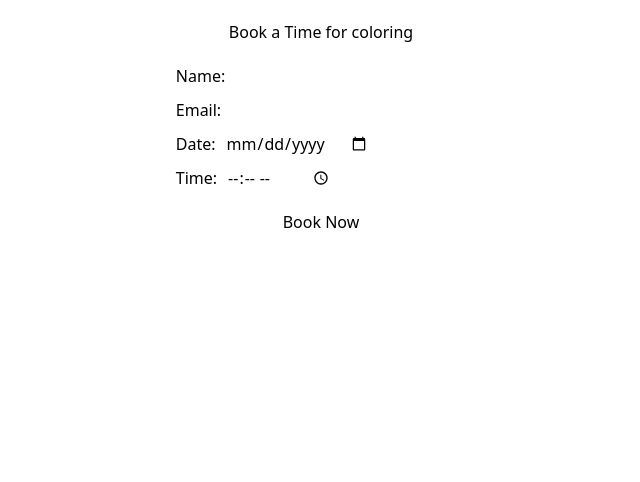
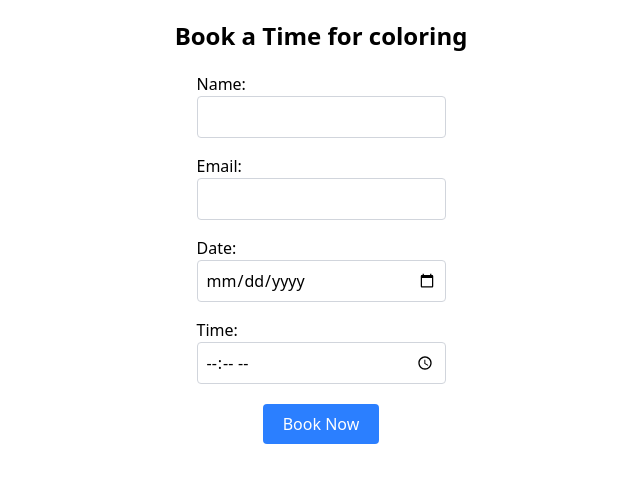
Before and after one commit to MossDog/Bookings, a React (Vite) app in the folder web-client/: page /service/coloring in a window 1280 px wide. Shown: the top 482 px of the page, without its empty margins (319-959 px from the left). Built offline with nearby package versions, Linux system fonts and the light colour scheme.

Commit message:
Add placeholder images and enhance layout styling for Multiple and Single pages

```diff
--- a/web-client/src/components/Layout.tsx
+++ b/web-client/src/components/Layout.tsx
@@ -2,12 +2,20 @@ import { Link } from 'react-router-dom';
 
 const Layout = ({ children }: { children: React.ReactNode }) => {
 	return (
-		<div>
-			<h1>Welcome to Bookings</h1>
-			<nav>
-				<ul>
-					<li><Link to="/multiple">Multiple</Link></li>
-					<li><Link to="/single">Single</Link></li>
+		<div className="p-5">
+			<h1 className="text-3xl font-bold mb-5">Welcome to Bookings</h1>
+			<nav className="mb-5">
+				<ul className="flex space-x-4">
+					<li>
+						<Link to="/multiple" className="text-blue-500 hover:underline">
+							Multiple
+						</Link>
+					</li>
+					<li>
+						<Link to="/single" className="text-blue-500 hover:underline">
+							Single
+						</Link>
+					</li>
 				</ul>
 			</nav>
 			<div>{children}</div>
--- a/web-client/src/pages/BookingForm.tsx
+++ b/web-client/src/pages/BookingForm.tsx
@@ -4,26 +4,63 @@ const BookingForm = () => {
 	const { serviceName } = useParams<{ serviceName: string }>();
 
 	return (
-		<div style={{ textAlign: 'center', padding: '20px' }}>
-			<h1>Book a Time for {serviceName}</h1>
-			<form style={{ display: 'inline-block', textAlign: 'left', marginTop: '20px' }}>
-				<div style={{ marginBottom: '10px' }}>
-					<label htmlFor="name">Name:</label>
-					<input type="text" id="name" name="name" style={{ marginLeft: '10px' }} required />
+		<div className="text-center p-5">
+			<h1 className="text-2xl font-bold">Book a Time for {serviceName}</h1>
+			<form className="inline-block text-left mt-5">
+				<div className="mb-4">
+					<label htmlFor="name" className="block font-medium">
+						Name:
+					</label>
+					<input
+						type="text"
+						id="name"
+						name="name"
+						className="border border-gray-300 rounded p-2 w-full"
+						required
+					/>
 				</div>
-				<div style={{ marginBottom: '10px' }}>
-					<label htmlFor="email">Email:</label>
-					<input type="email" id="email" name="email" style={{ marginLeft: '10px' }} required />
+				<div className="mb-4">
+					<label htmlFor="email" className="block font-medium">
+						Email:
+					</label>
+					<input
+						type="email"
+						id="email"
+						name="email"
+						className="border border-gray-300 rounded p-2 w-full"
+						required
+					/>
 				</div>
-				<div style={{ marginBottom: '10px' }}>
-					<label htmlFor="date">Date:</label>
-					<input type="date" id="date" name="date" style={{ marginLeft: '10px' }} required />
+				<div className="mb-4">
+					<label htmlFor="date" className="block font-medium">
+						Date:
+					</label>
+					<input
+						type="date"
+						id="date"
+						name="date"
+						className="border border-gray-300 rounded p-2 w-full"
+						required
+					/>
 				</div>
-				<div style={{ marginBottom: '10px' }}>
-					<label htmlFor="time">Time:</label>
-					<input type="time" id="time" name="time" style={{ marginLeft: '10px' }} required />
+				<div className="mb-4">
+					<label htmlFor="time" className="block font-medium">
+						Time:
+					</label>
+					<input
+						type="time"
+						id="time"
+						name="time"
+						className="border border-gray-300 rounded p-2 w-full"
+						required
+					/>
 				</div>
-				<button type="submit" style={{ display: 'block', margin: '20px auto' }}>Book Now</button>
+				<button
+					type="submit"
+					className="block mx-auto mt-5 px-5 py-2 bg-blue-500 text-white rounded hover:bg-blue-600"
+				>
+					Book Now
+				</button>
 			</form>
 		</div>
 	);
--- a/web-client/src/pages/Multiple.tsx
+++ b/web-client/src/pages/Multiple.tsx
@@ -1,17 +1,44 @@
 import React from 'react';
 import { Link } from 'react-router-dom';
 
+let banner_image: string = "src/images/placeholder_banner.webp";
+let profile_image: string = "src/images/placeholder_profile.jpg";
+
 const Multiple = () => {
 	return (
-		<div style={{ textAlign: 'center', padding: '20px' }}>
-			<img src="/path-to-image1.jpg" alt="Image 1" style={{ width: '100%', maxWidth: '600px', marginBottom: '20px' }} />
-			<img src="/path-to-image2.jpg" alt="Image 2" style={{ width: '100%', maxWidth: '600px', marginBottom: '20px' }} />
-			<h1>Multiple Page</h1>
-			<p>This is the multiple page. Here you can find multiple items displayed in a structured format.</p>
-			<ul style={{ listStyleType: 'none', padding: 0 }}>
-				<li><Link to="/service/haircut">Haircut</Link></li>
-				<li><Link to="/service/coloring">Hair Coloring</Link></li>
-				<li><Link to="/service/styling">Hair Styling</Link></li>
+		<div className="text-center p-5">
+			<div className="relative w-full mb-5">
+				<img
+					src={banner_image}
+					alt="Banner Image"
+					className="w-full h-[250px] object-cover rounded-lg shadow-lg"
+				/>
+				<img
+					src={profile_image}
+					alt="Profile Image"
+					className="w-40 h-40 rounded-full border-4 border-blue-500 shadow-md absolute bottom-0 left-0 transform translate-x-1/2 translate-y-1/2"
+				/>
+			</div>
+			<h1 className="text-2xl font-bold mt-10">Multiple Page</h1>
+			<p className="text-gray-600">
+				This is the multiple page. Here you can find multiple items displayed in a structured format.
+			</p>
+			<ul className="list-none p-0">
+				<li className="mb-2">
+					<Link to="/service/haircut" className="text-blue-500 hover:underline">
+						Haircut
+					</Link>
+				</li>
+				<li className="mb-2">
+					<Link to="/service/coloring" className="text-blue-500 hover:underline">
+						Hair Coloring
+					</Link>
+				</li>
+				<li>
+					<Link to="/service/styling" className="text-blue-500 hover:underline">
+						Hair Styling
+					</Link>
+				</li>
 			</ul>
 		</div>
 	);
--- a/web-client/src/pages/Single.tsx
+++ b/web-client/src/pages/Single.tsx
@@ -1,13 +1,31 @@
 import { Link } from 'react-router-dom';
+
+let banner_image: string = "src/images/placeholder_banner.webp";
+let profile_image: string = "src/images/placeholder_profile.jpg";
 
 const Single = () => {
 	return (
-		<div style={{ textAlign: 'center', padding: '20px' }}>
-			<img src="/path-to-image1.jpg" alt="Image 1" style={{ width: '100%', maxWidth: '600px', marginBottom: '20px' }} />
-			<img src="/path-to-image2.jpg" alt="Image 2" style={{ width: '100%', maxWidth: '600px', marginBottom: '20px' }} />
-			<h1>Single Page</h1>
-			<p>This is the single page. Here you can create a booking for a single service.</p>
-			<Link to="/service/single" style={{ display: 'inline-block', marginTop: '20px', padding: '10px 20px', backgroundColor: '#007BFF', color: '#fff', textDecoration: 'none', borderRadius: '5px' }}>
+		<div className="text-center p-5">
+			<div className="relative w-full mb-5">
+				<img
+					src={banner_image}
+					alt="Banner Image"
+					className="w-full h-[250px] object-cover rounded-lg shadow-lg"
+				/>
+				<img
+					src={profile_image}
+					alt="Profile Image"
+					className="w-40 h-40 rounded-full border-4 border-blue-500 shadow-md absolute bottom-0 left-0 transform translate-x-1/2 translate-y-1/2"
+				/>
+			</div>
+			<h1 className="text-2xl font-bold mt-10">Single Page</h1>
+			<p className="text-gray-600">
+				This is the single page. Here you can create a booking for a single service.
+			</p>
+			<Link
+				to="/service/single"
+				className="inline-block mt-5 px-5 py-2 bg-blue-500 text-white rounded hover:bg-blue-600"
+			>
 				Create Booking
 			</Link>
 		</div>
```
Also changed, not shown: web-client/src/Images/placeholder_banner.webp (added), web-client/src/Images/placeholder_profile.jpg (added).
